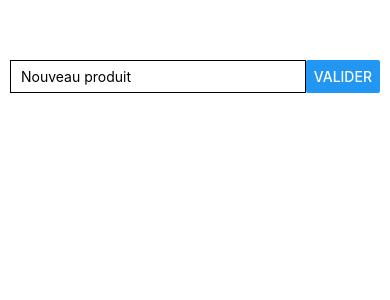
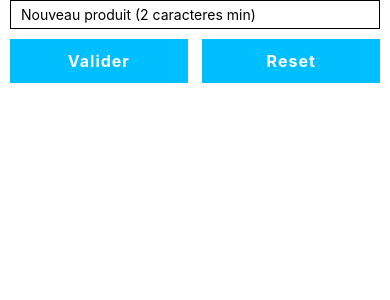
Before and after one commit to JyjyStudio/react-native, a React Native app in the folder shopping-list/: screen / in a window 390 px wide. Shown: the top 300 px of the page. Built offline with nearby package versions, Linux system fonts and the light colour scheme.

Commit message:
reset btn added

```diff
--- a/shopping-list/App.tsx
+++ b/shopping-list/App.tsx
@@ -1,5 +1,5 @@
 import { useState } from 'react'
-import { StyleSheet, View, FlatList, Alert } from 'react-native'
+import { StyleSheet, View, FlatList, Alert, StatusBar } from 'react-native'
 import AddProducts from './components/AddProducts'
 import Products from './components/Products'
 
@@ -39,31 +39,27 @@ export default function App() {
 			],
 			{ cancelable: true, onDismiss: () => console.warn('Annulé') }
 		)
+	const reset = () => setMyProducts([])
 
 	return (
 		<View style={styles.container}>
-			<AddProducts submitHandler={submitHandler} />
-			<View>
+			<AddProducts submitHandler={submitHandler} reset={reset} />
+
 			<FlatList
 				style={styles.items}
 				data={myProducts}
 				renderItem={({ item }) => (
-						<Products
-							product={item}
-							deleteProduct={deleteProduct}
-						/>
+					<Products product={item} deleteProduct={deleteProduct} />
 				)}
 			/>
-			</View>
 		</View>
 	)
 }
 
 const styles = StyleSheet.create({
 	container: {
-		padding: 10,
-		paddingTop: 50,
-		// marginBottom: 80,
+		paddingHorizontal: 10,
+		paddingTop: StatusBar.currentHeight,
 	},
 	items: {
 		marginBottom: 120,
--- a/shopping-list/components/AddProducts.tsx
+++ b/shopping-list/components/AddProducts.tsx
@@ -1,49 +1,64 @@
-import { View, Text, TextInput, Button, StyleSheet } from 'react-native'
+import { View, TextInput, Pressable, StyleSheet, Text } from 'react-native'
 import React, { useState } from 'react'
 
-export default function AddProducts({ submitHandler }: any) {
+export default function AddProducts({ submitHandler, reset }: any) {
 	const [product, setProduct] = useState('')
-	const [error, setError] = useState({
-		visible: false,
-		msg: 'Veuillez inserer au moins 2 caractères',
-	})
 
 	const handleClick = () => {
+		if (product.length >= 2) {
 			submitHandler(product)
 			setProduct('')
-		product.length < 2
-			? setError((error) => ({ ...error, visible: true }))
-			: setError((error) => ({ ...error, visible: false }))
+		}
 	}
 
 	return (
-		<>
 		<View style={styles.inputContainer}>
 			<TextInput
 				style={styles.textInput}
-					placeholder="Nouveau produit"
+				placeholder="Nouveau produit (2 caracteres min)"
 				value={product}
 				onChangeText={(val) => setProduct(val)}
-					onBlur={() =>
-						setError((error) => ({ ...error, visible: false }))
-					}
+				// multiline
+				selectTextOnFocus
+				maxLength={9}
+				secureTextEntry
 			/>
-				<Button title="valider" onPress={handleClick} />
+			<View style={styles.btns}>
+				<Pressable style={styles.button} onPress={handleClick}>
+					<Text style={styles.text}>Valider</Text>
+				</Pressable>
+				<Pressable style={styles.button} onPress={reset}>
+					<Text style={styles.text}>Reset</Text>
+				</Pressable>
 			</View>
-			<Text style={styles.errorMsg}>{error.visible && error.msg}</Text>
-		</>
+		</View>
 	)
 }
 const styles = StyleSheet.create({
 	inputContainer: {
-		flexDirection: 'row',
-		marginVertical: 10,
+		marginBottom: 10,
 	},
 	textInput: {
 		borderWidth: 1,
 		padding: 5,
 		paddingLeft: 10,
-		flexGrow: 1,
+		marginBottom: 10,
 	},
-	errorMsg: { color: 'red', marginBottom: 5 },
+	btns: {
+		flexDirection: 'row',
+		justifyContent: 'space-between',
+	},
+	button: {
+		paddingVertical: 12,
+		paddingHorizontal: 32,
+		backgroundColor: 'deepskyblue',
+		width: '48%',
+	},
+	text: {
+		textAlign: 'center',
+		fontSize: 16,
+		fontWeight: 'bold',
+		letterSpacing: 1,
+		color: 'white',
+	},
 })
```
Lines whose indentation alone changed are shown as unchanged.
